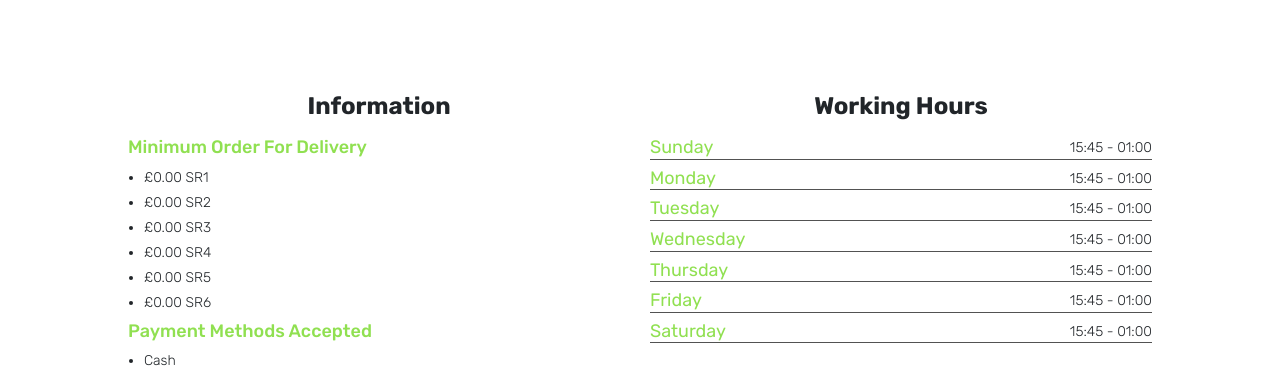
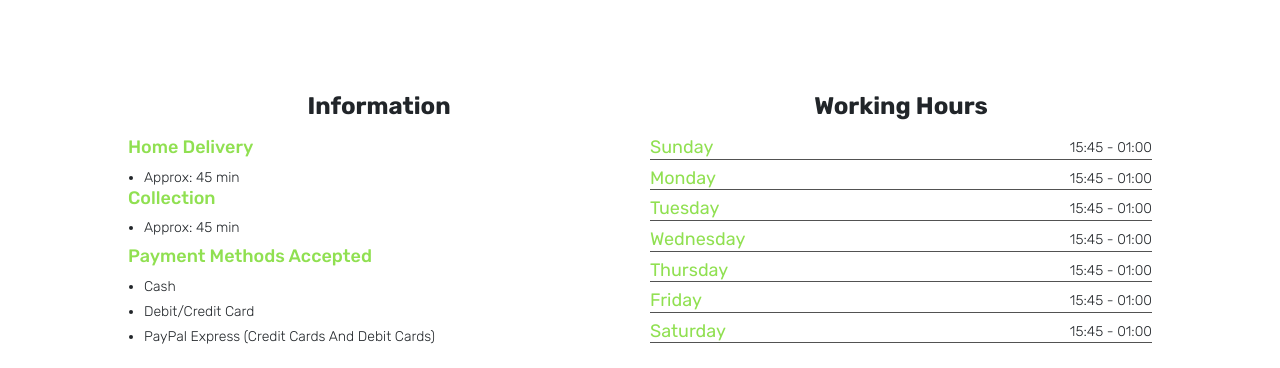
Before and after one commit to uzair-shakeel/Pizza-UNO, a React (Vite) app in the folder client/: page / in a window 1280 px wide. Shown: the part 860-1228 px from the top of the page. Built offline with nearby package versions, Linux system fonts and the light colour scheme.

Commit message:
Update Information.jsx

```diff
--- a/client/src/component/Information.jsx
+++ b/client/src/component/Information.jsx
@@ -9,14 +9,15 @@ jn fdgd                </button>
                 <div className='modal-content'>
                     <h3 className="title">Information</h3>
                     <div>
-                        <h3 className='section-title'>Minimum Order For Delivery</h3>
+                        <h3 className='section-title'>Home Delivery</h3>
                         <ul className='list'>
-                            <li className='list-item'>£0.00 SR1</li>
-                            <li className='list-item'>£0.00 SR2</li>
-                            <li className='list-item'>£0.00 SR3</li>
-                            <li className='list-item'>£0.00 SR4</li>
-                            <li className='list-item'>£0.00 SR5</li>
-                            <li className='list-item'>£0.00 SR6</li>
+                            <li className='list-item'>Approx: 45 min</li>
+                        </ul>
+                    </div>
+                    <div>
+                        <h3 className='section-title'>Collection</h3>
+                        <ul className='list'>
+                            <li className='list-item'>Approx: 45 min</li>
                         </ul>
                     </div>
                     <div className="mt-2">
```
